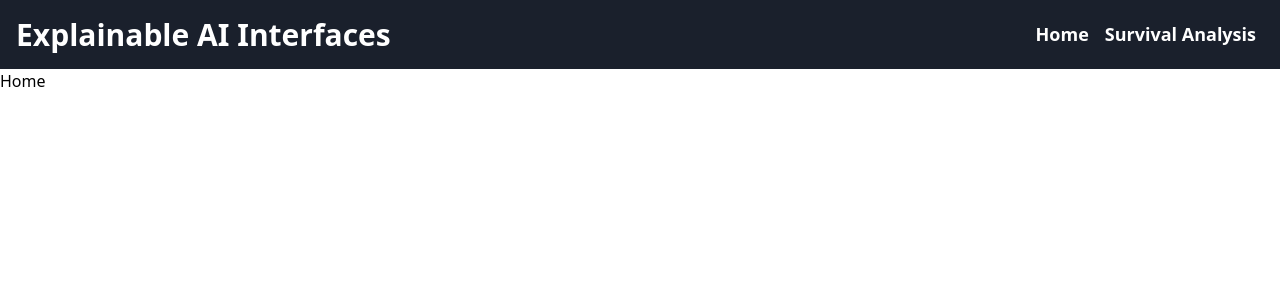
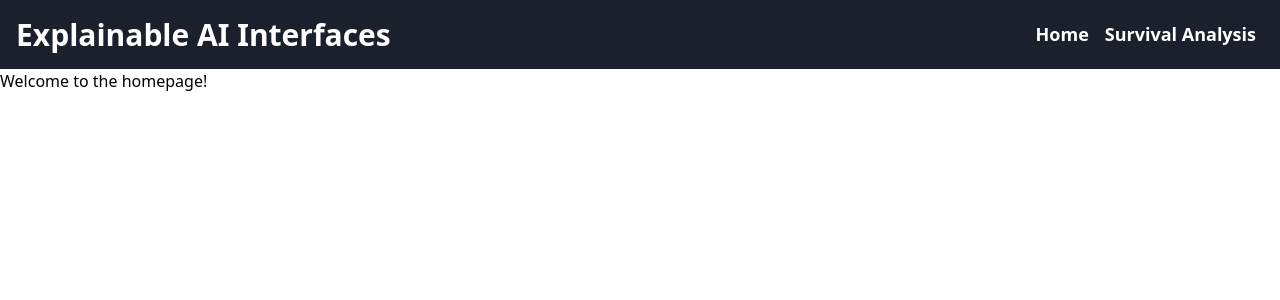
Before and after one commit to felixpeters/xai-ui, a React (Create React App) app: page / in a window 1280 px wide. Shown: the top 300 px of the page. Built offline with nearby package versions, Linux system fonts and the light colour scheme.

Commit message:
extract components into separate files

```diff
--- a/src/App.js
+++ b/src/App.js
@@ -5,9 +5,11 @@ import {
   Route,
   Link
 } from "react-router-dom";
+import Home from './Home';
+import Survival from './Survival';
 import './App.css';
 
-function App() {
+const App = () => {
 
   return (
       <Router>
@@ -32,12 +34,4 @@ function App() {
   );
 }
 
-function Home() {
-  return <h2>Home</h2>
-}
-
-function Survival() {
-  return <h2>Survival</h2>
-}
-
 export default App;
--- /dev/null
+++ b/src/Home.js
@@ -0,0 +1,7 @@
+import React from 'react'
+
+const Home = () => {
+  return <h2>Welcome to the homepage!</h2>
+};
+
+export default Home;
--- /dev/null
+++ b/src/Survival.js
@@ -0,0 +1,7 @@
+import React from 'react'
+
+const Survival = () => {
+  return <h2>Survival page</h2>
+};
+
+export default Survival;
```
